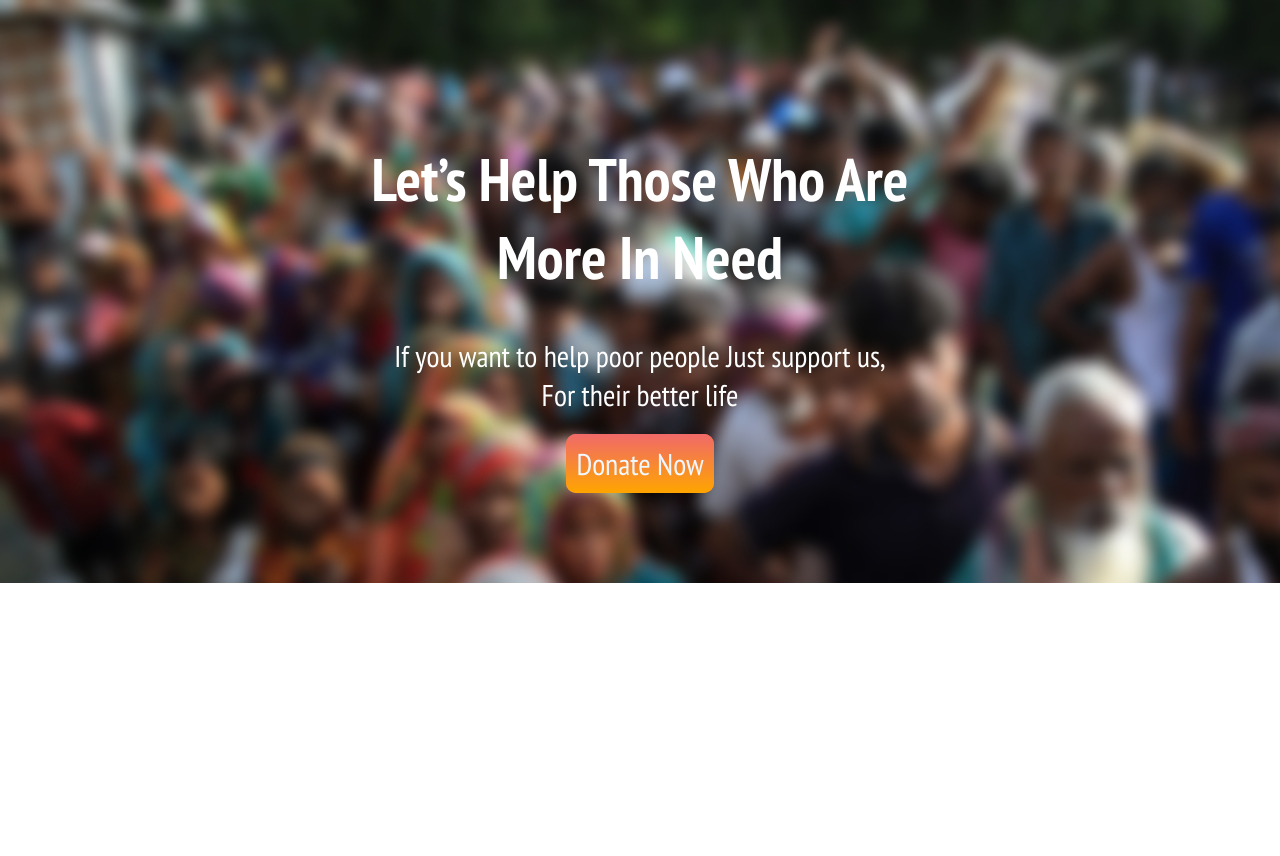
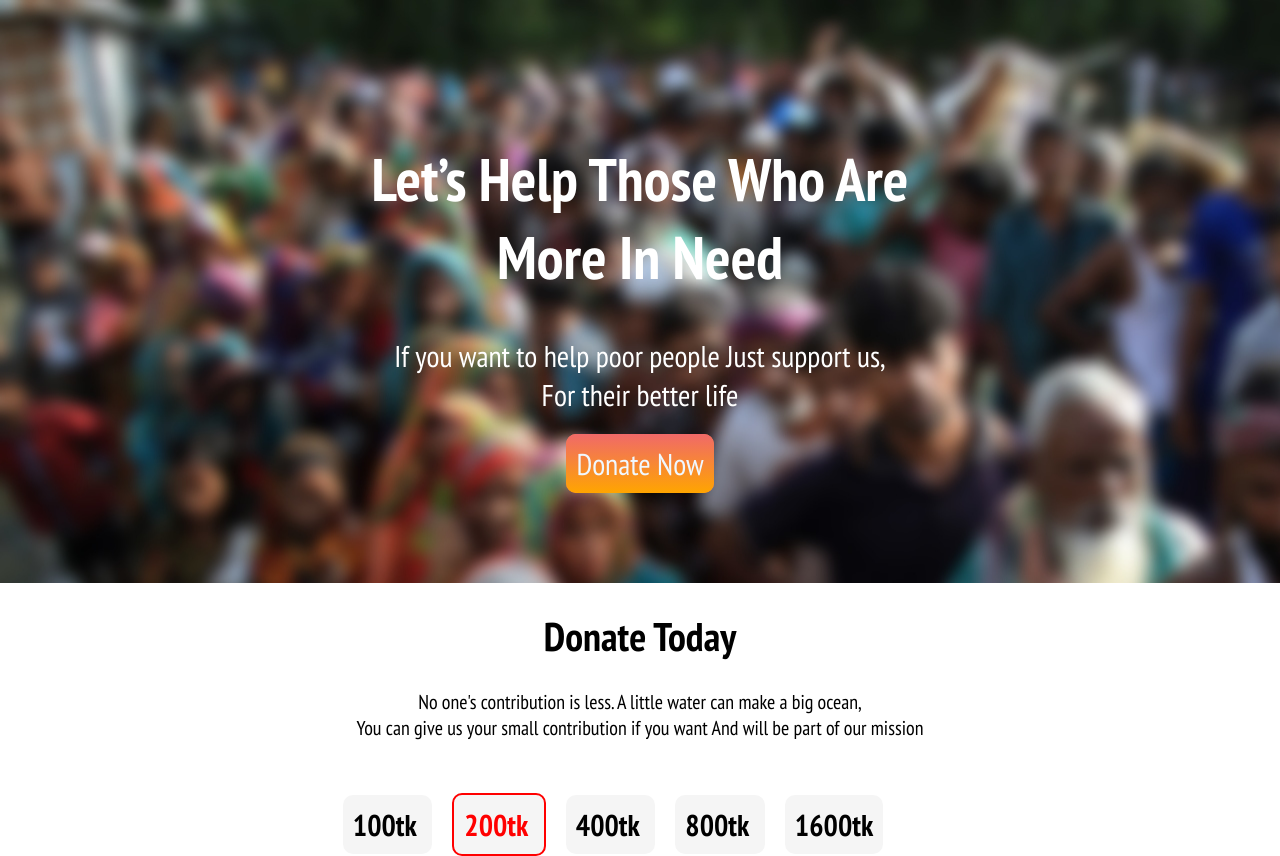
Before and after one commit to Gazi2050/practice-1, a plain HTML site: page index.html in a window 1280 px wide. Before the commit the page ends 800 px from the top, so only its background shows below. Drawn offline with Linux system fonts and the light colour scheme.

Commit message:
style-work3 button-2

```diff
--- a/index.html
+++ b/index.html
@@ -30,9 +30,36 @@
         <a target="_blank" class="button-1" href="https://bracinternational.org/donate/">Donate Now</a>
 
     </div>
-    <div>
+    <div class="style-work2">
+        <h1>
+            Donate Today
+        </h1>
+        <p>
+            No one's contribution is less.
+            A little water can make a big ocean,<br>
+            You can give us your small contribution if you want
+            And will be part of our mission
+        </p>
+
 
     </div>
+    <section class="margin">
+        <div1 class="style-work3">
+            100tk
+        </div1>
+        <div2 class="button-2">
+            200tk
+        </div2>
+        <div3 class="style-work3">
+            400tk
+        </div3>
+        <div4 class="style-work3">
+            800tk
+        </div4>
+        <div5 class="style-work3">
+            1600tk
+        </div5>
+    </section>
 </body>
 
 </html>
--- a/style.css
+++ b/style.css
@@ -37,7 +37,36 @@ body {
     font-weight: 400;
 }
 
-.style-work-2 {
-    background-color: aliceblue;
+.style-work2 {
+    background-color: white;
     color: black;
+    text-align: center;
+    font-size: 20px;
 }
+
+.margin {
+    margin-left: 26%;
+    margin-top: 5%;
+}
+
+.style-work3 {
+    background-color: whitesmoke;
+    font-size: 30px;
+    border-radius: 10px;
+    color: black;
+    padding: 10px;
+    margin: 10px;
+    font-weight: 700;
+}
+
+.button-2 {
+    background-color: whitesmoke;
+    font-size: 30px;
+    border-radius: 10px;
+    color: red;
+    padding: 10px;
+    margin: 10px;
+    border: 2px solid red;
+    font-weight: 700;
+
+}
```
